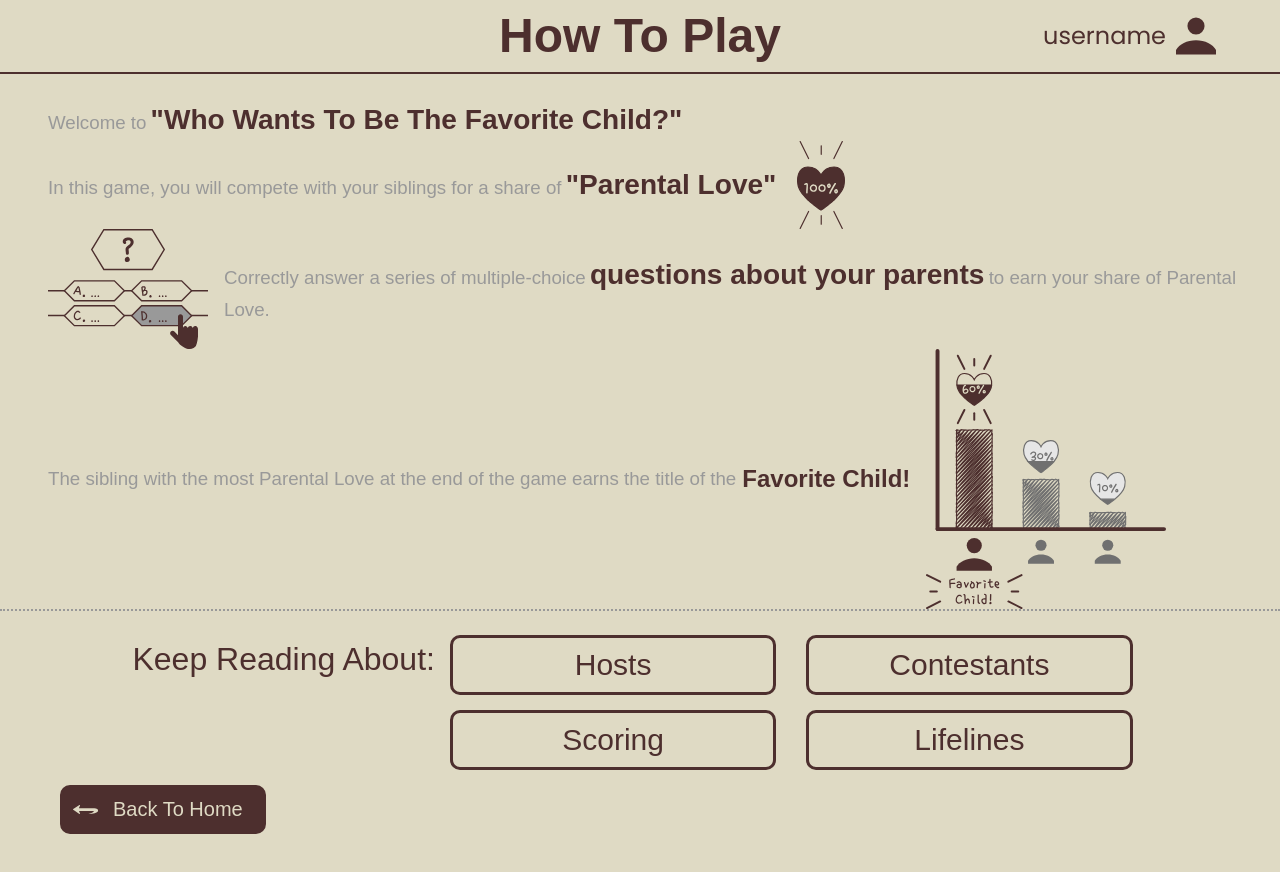
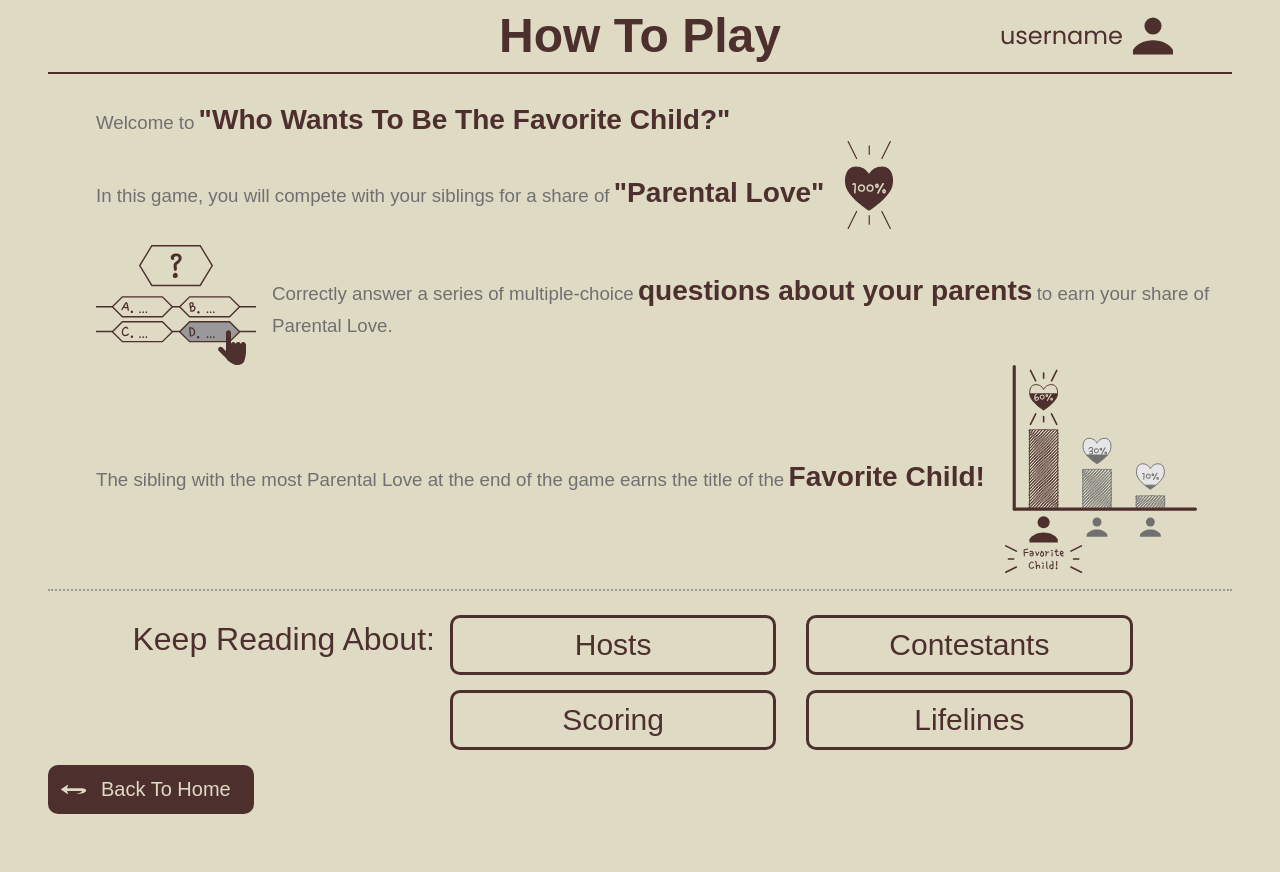
Before and after one commit to wwtbtfc/wwtbtfc-frontend, a React (Vite) app: page /overview in a window 1280 px wide. Shown: the top 872 px of the page. Built offline with nearby package versions, Linux system fonts and the light colour scheme; a web font is replaced by a local one.

Commit message:
style: updated layout routes and fixed some style issues

```diff
--- a/src/components/BackButton/StyledBackButton.tsx
+++ b/src/components/BackButton/StyledBackButton.tsx
@@ -5,8 +5,7 @@ import colors from '@ui/styles/colors';
 
 export const StyledBackButton = styled(Button)`
   border-radius: 10px;
-  margin-left: 3em;
-  margin-bottom: 3em;
+
   color: ${colors.tan};
   font-size: 20px;
   background-image: url(${BackLight});
--- a/src/components/KeepReading/StyledKeepReading.tsx
+++ b/src/components/KeepReading/StyledKeepReading.tsx
@@ -2,10 +2,10 @@ import styled from 'styled-components';
 import colors from '@ui/styles/colors';
 export const StyledKeepReading = styled.div`
   display: flex;
-
   justify-content: center;
   border-top: 2px dotted ${colors.lightGray};
   padding-top: 1.5em;
+
   .heading {
     font-size: 2em;
   }
@@ -13,6 +13,10 @@ export const StyledKeepReading = styled.div`
     border-radius: 10px;
     flex: 40%;
     margin: 0 0.5em 0.5em 0.5em;
+    &:hover {
+      cursor: pointer;
+      background-color: ${colors.lightGray};
+    }
   }
   .button-container {
     display: flex;
--- a/src/styles/index.css
+++ b/src/styles/index.css
@@ -46,7 +46,7 @@ h1 {
 }
 
 .plain-text {
-  color: var(--lightGray);
+  color: var(--darkGray);
   font-family: var(--plain-text);
   font-weight: 400;
 }
--- a/src/views/HowToPlay/Layout/Instructions-Layout.tsx
+++ b/src/views/HowToPlay/Layout/Instructions-Layout.tsx
@@ -1,9 +1,10 @@
 import { KeepReading, BackButton } from '@ui/components';
 import { Outlet } from 'react-router';
+import StyledInstructionsLayout from './StyledInstructionsLayout';
 
 export const Home = () => {
   return (
-    <>
+    <StyledInstructionsLayout>
       <Outlet />
       <KeepReading
         buttons={[
@@ -16,6 +17,6 @@ export const Home = () => {
       ></KeepReading>
 
       <BackButton />
-    </>
+    </StyledInstructionsLayout>
   );
 };
--- /dev/null
+++ b/src/views/HowToPlay/Layout/StyledInstructionsLayout.tsx
@@ -0,0 +1,9 @@
+import styled from 'styled-components';
+
+const StyledInstructionsLayout = styled.div`
+  margin-left: 3em;
+  margin-right: 3em;
+  margin-bottom: 3em;
+`;
+
+export default StyledInstructionsLayout;
--- a/src/views/HowToPlay/Overview/Overview.tsx
+++ b/src/views/HowToPlay/Overview/Overview.tsx
@@ -48,12 +48,13 @@ export const Overview = () => {
           <h3 className="plain-text">
             The sibling with the most Parental Love at the end of the game earns
             the title of the
+            <strong className="highlight-text">Favorite Child!</strong>
           </h3>
-          <h3 className="highlight-text">Favorite Child!</h3>
           <img
             className="image-right"
+            id="win"
             src={win}
-            style={{ width: `15em` }}
+            style={{ width: `12em` }}
           ></img>
         </div>
       </StyledOverview>
--- a/src/views/HowToPlay/Overview/StyledOverview.tsx
+++ b/src/views/HowToPlay/Overview/StyledOverview.tsx
@@ -20,7 +20,7 @@ const StyledOverview = styled.div`
   img {
     width: 3em;
     &.image-right {
-      margin: 0 1em;
+      margin: 0 1em 1em;
     }
     &.image-left {
       margin-right: 1em;
```
